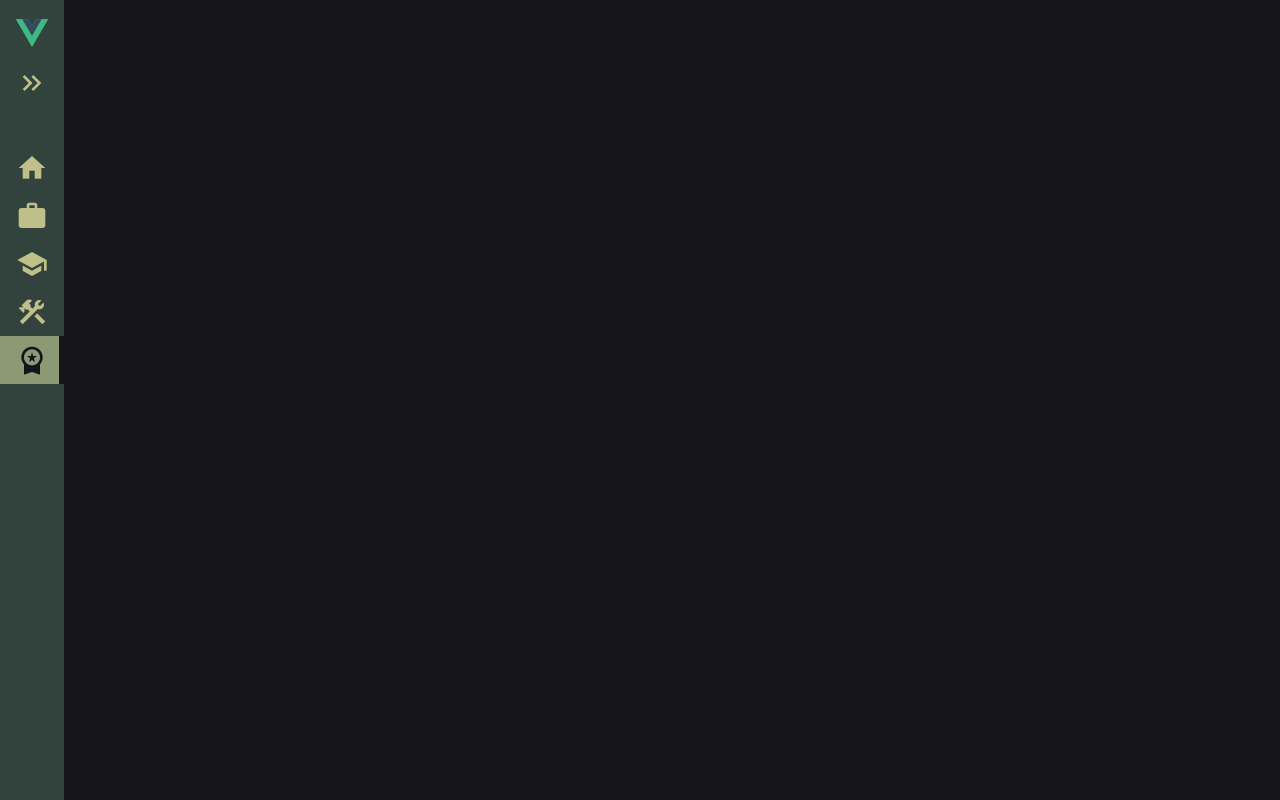
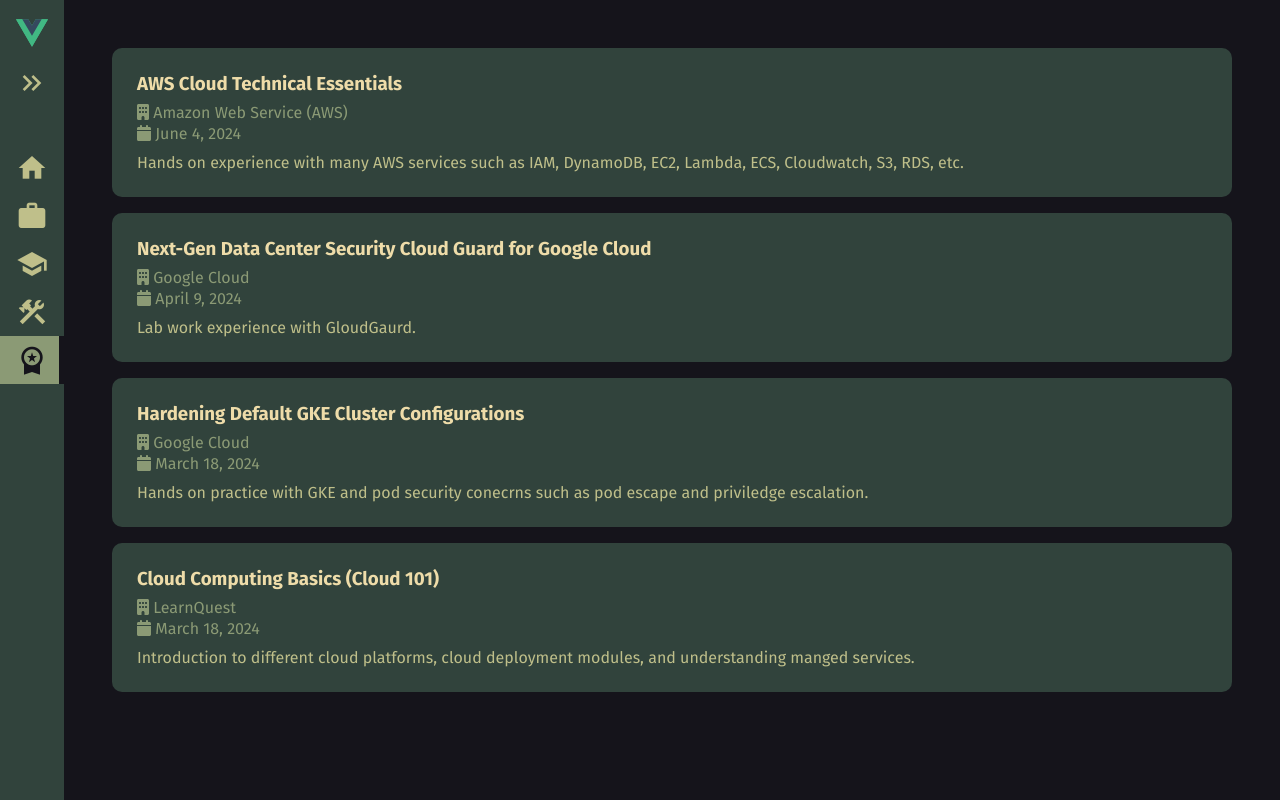
Before and after one commit to sepehrjavid/sepehrjavid-website, a Vue app: page /certificates in a window 1280 px wide. Built offline with nearby package versions, Linux system fonts and the light colour scheme.

Commit message:
finalize certificates section

```diff
--- a/src/components/CertificateItem.vue
+++ b/src/components/CertificateItem.vue
@@ -1,9 +1,50 @@
 <template>
-
+    <div class="certificate">
+        <h3 class="title">{{ cert.title }}</h3>
+        <div class="issuer">
+            <font-awesome-icon :icon="['fas', 'building']" class="icon" /> {{ cert.issuer }}
+        </div>
+        <div class="date">
+            <font-awesome-icon :icon="['fas', 'calendar']" class="icon" /> {{ cert.issueDate }}
+        </div>
+        <p class="details">{{ cert.details }}</p>
+    </div>
 </template>
 
 <script setup>
-
+const prop = defineProps(['cert']);
 </script>
 
-<style lang="scss" scoped></style>
+<style lang="scss" scoped>
+.certificate {
+    margin: 1em;
+    background-color: var(--secondary);
+    padding: 25px;
+    border-radius: 10px;
+    transition: transform 0.3s, box-shadow 0.3s;
+
+    &:hover {
+        transform: translateY(-5px);
+        box-shadow: 0 4px 8px var(--secondary);
+    }
+
+    .title {
+        margin-bottom: 8px;
+        color: var(--light-more);
+    }
+
+    .issuer {
+        color: var(--secondary-active);
+        margin-bottom: 2px;
+    }
+
+    .date {
+        color: var(--secondary-active);
+        margin-bottom: 10px;
+    }
+
+    .details {
+        color: var(--light);
+    }
+}
+</style>
--- a/src/views/Certificates.vue
+++ b/src/views/Certificates.vue
@@ -1,8 +1,39 @@
 <template>
-    <div></div>
+    <main class="cert-page">
+        <CertificateItem v-for="(cert, index) in certs" :key="index" :cert="cert" />
+    </main>
 </template>
 
 <script setup>
+import CertificateItem from '../components/CertificateItem.vue';
+import { ref } from 'vue';
+
+const certs = ref([
+    {
+        title: 'AWS Cloud Technical Essentials',
+        issuer: 'Amazon Web Service (AWS)',
+        issueDate: 'June 4, 2024',
+        details: 'Hands on experience with many AWS services such as IAM, DynamoDB, EC2, Lambda, ECS, Cloudwatch, S3, RDS, etc.'
+    },
+    {
+        title: 'Next-Gen Data Center Security Cloud Guard for Google Cloud',
+        issuer: 'Google Cloud',
+        issueDate: 'April 9, 2024',
+        details: 'Lab work experience with GloudGaurd.'
+    },
+    {
+        title: "Hardening Default GKE Cluster Configurations",
+        issueDate: 'March 18, 2024',
+        issuer: "Google Cloud",
+        details: "Hands on practice with GKE and pod security conecrns such as pod escape and priviledge escalation."
+    },
+    {
+        title: "Cloud Computing Basics (Cloud 101)",
+        issueDate: 'March 18, 2024',
+        issuer: "LearnQuest",
+        details: "Introduction to different cloud platforms, cloud deployment modules, and understanding manged services."
+    }
+])
 
 </script>
 
```
